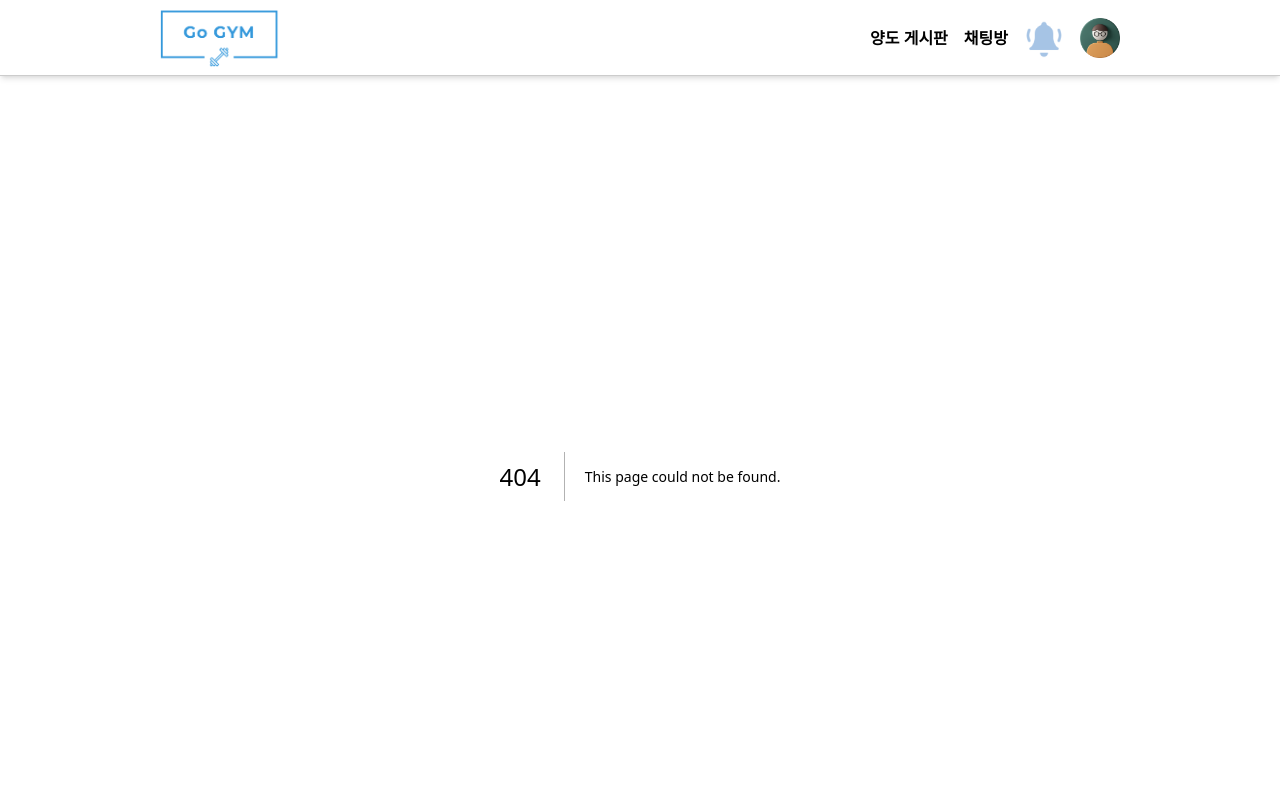
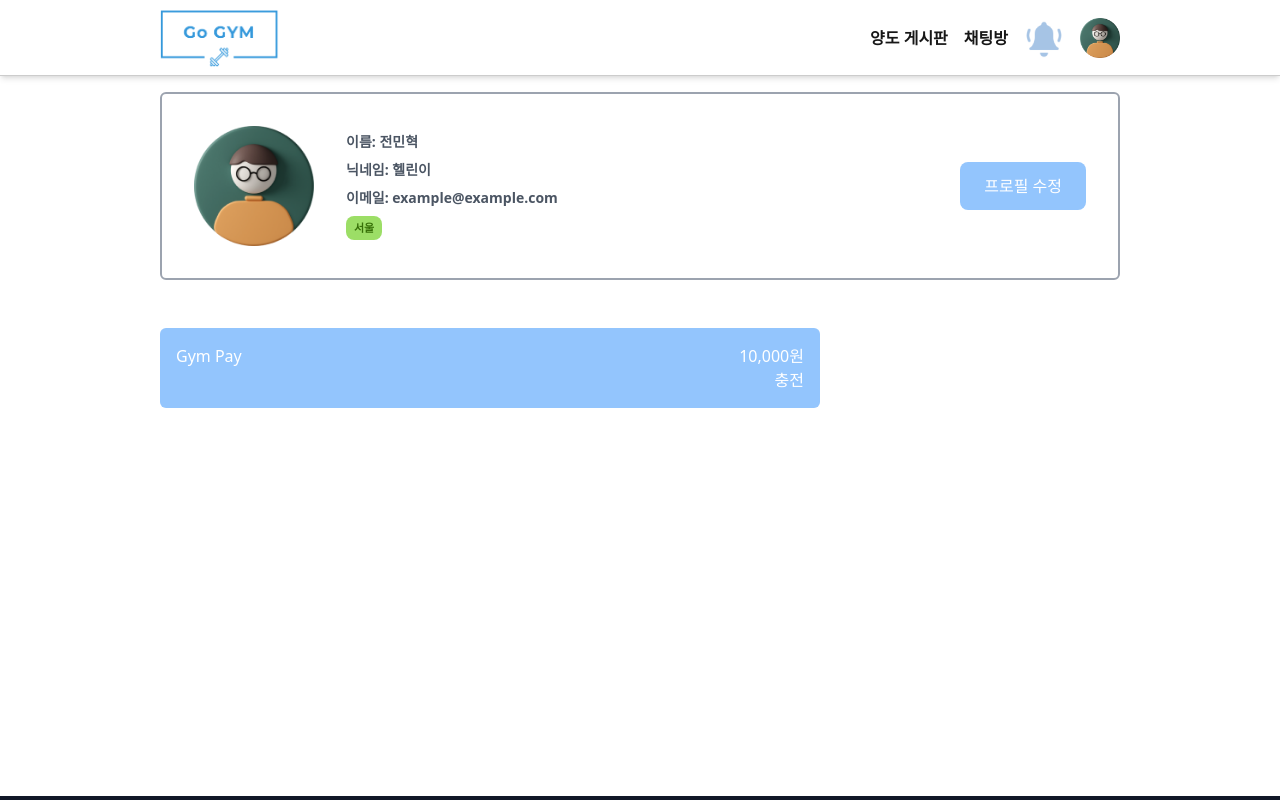
Before and after one commit to MinJuPark52/Go-Gym, a Next.js app: page /mypage in a window 1280 px wide. Before the commit this address had no page. Shown: the top 800 px of the page. Built offline with nearby package versions, Linux system fonts and the light colour scheme.

Commit message:
Design: 채팅방 메세지

```diff
--- a/app/community/[id]/page.tsx
+++ b/app/community/[id]/page.tsx
@@ -2,7 +2,7 @@ import PostDetail from '@/components/Post/PostDetail';
 
 export default function PostDetailPage() {
   return (
-    <div className=" flex justify-center">
+    <div className=" relative flex justify-center">
       <PostDetail />
     </div>
   );
--- /dev/null
+++ b/app/mypage/page.tsx
@@ -0,0 +1,13 @@
+import ChangeProfile from '@/components/MyProfile/ChangeProfile';
+import GympayBox from '@/components/MyProfile/GympayBox';
+
+export default function MyPage() {
+  return (
+    <div className=" flex justify-center">
+      <div className=" flex flex-col w-[75%] gap-12">
+        <ChangeProfile />
+        <GympayBox />
+      </div>
+    </div>
+  );
+}
--- a/components/Chat/Chat.tsx
+++ b/components/Chat/Chat.tsx
@@ -1,6 +1,8 @@
 'use client';
-
+import useSocketStore from '@/store/useSocketStore';
+import Image from 'next/image';
 import { useState } from 'react';
+import profile from '@/public/default_profile.png';
 
 export default function Chat() {
   const [text, setText] = useState('');
@@ -17,6 +19,9 @@ export default function Chat() {
   };
 
   const handleSendMessage = () => {
+    if (text.trim().length === 0) {
+      return;
+    }
     console.log(text);
     setText('');
   };
@@ -26,12 +31,39 @@ export default function Chat() {
     handleSendMessage();
   };
 
+  let buttonStyle = text.trim().length ? 'bg-blue-300' : 'bg-gray-300';
+
   return (
     <form
       onSubmit={handleSubmitMessage}
       className=" relative flex flex-col w-[70%] h-[100%] bg-blue-100 bg-opacity-40"
     >
-      <div></div>
+      <div className=" flex flex-col h-[calc(100%-10rem)] p-2 overflow-y-auto scrollbar-hide">
+        <div className=" flex items-center gap-4">
+          <Image
+            src={profile}
+            alt="profile"
+            width={40}
+            className="cursor-pointer"
+            priority
+          />
+          <div className=" flex justify-center items-center p-2 rounded-xl bg-white">
+            <p className=" text-base">{'안녕하세요'}</p>
+          </div>
+        </div>
+        <div className=" flex items-center gap-4 ml-auto">
+          <div className=" flex justify-center items-center p-2 rounded-xl bg-blue-200">
+            <p className=" text-base">{'안녕하세요'}</p>
+          </div>
+          <Image
+            src={profile}
+            alt="profile"
+            width={40}
+            className="cursor-pointer"
+            priority
+          />
+        </div>
+      </div>
       <div className=" flex absolute bottom-0 left-0 w-full h-40 bg-white p-2">
         <textarea
           className=" flex-[4] focus:outline-none"
@@ -43,7 +75,8 @@ export default function Chat() {
         <div className=" flex flex-[1] justify-center items-center">
           <button
             type="submit"
-            className='className=" p-1 pl-6 pr-6 rounded-lg bg-blue-300 text-xl text-white font-bold'
+            className={` p-1 pl-6 pr-6 rounded-lg ${buttonStyle} text-xl text-white font-bold`}
+            disabled={text.trim().length === 0}
           >
             전송
           </button>
--- a/components/Chat/ChatRoom.tsx
+++ b/components/Chat/ChatRoom.tsx
@@ -4,6 +4,7 @@ import { useQuery } from '@tanstack/react-query';
 import axios from 'axios';
 import ChatList from './ChatList';
 import Chat from './Chat';
+import { useEffect } from 'react';
 
 interface ChatItem {
   chatRoomId: number;
@@ -17,6 +18,7 @@ interface ChatItem {
 }
 
 export default function ChatRoom() {
+  //채팅방 목록 가져오기
   const { data, isSuccess } = useQuery<ChatItem[]>({
     queryKey: ['chatList'],
     queryFn: async () =>
--- /dev/null
+++ b/components/MyProfile/ChangeProfile.tsx
@@ -0,0 +1,32 @@
+import Image from 'next/image';
+import profile from '../../public/default_profile.png';
+
+export default function ChangeProfile() {
+  return (
+    <div className=" flex items-center mt-4 p-8 border-2 border-gray-400 rounded-md">
+      <Image
+        src={profile}
+        alt="profile"
+        width={120}
+        height={120}
+        className=" cursor-pointer"
+        priority
+      />
+      <div className=" flex flex-col gap-2 ml-8">
+        <p className=" font-bold text-sm text-gray-600">이름: 전민혁</p>
+        <p className=" font-bold text-sm text-gray-600">닉네임: 헬린이</p>
+        <p className=" font-bold text-sm text-gray-600">
+          이메일: example@example.com
+        </p>
+        <div className=" flex items-center gap-4">
+          <div className=" flex w-fit pl-2 pr-2 pt-1 pb-1 rounded-lg bg-[#5AC800] bg-opacity-60 ">
+            <p className=" text-[11px] text-[#377008] font-bold">서울</p>
+          </div>
+        </div>
+      </div>
+      <button className=" ml-auto h-12 p-1 pl-6 pr-6 rounded-lg bg-blue-300 text-white hover:bg-blue-500 transition-all">
+        프로필 수정
+      </button>
+    </div>
+  );
+}
--- /dev/null
+++ b/components/MyProfile/GympayBox.tsx
@@ -0,0 +1,11 @@
+export default function GympayBox() {
+  return (
+    <div className=" flex flex-col p-4 max-w-[660px] bg-blue-300 text-white rounded-md">
+      <div className=" flex justify-between">
+        <p>Gym Pay</p>
+        <p>10,000원</p>
+      </div>
+      <button className=" ml-auto">충전</button>
+    </div>
+  );
+}
--- a/components/UI/Nav.tsx
+++ b/components/UI/Nav.tsx
@@ -37,6 +37,7 @@ export default function Nav() {
             className=" cursor-pointer"
             priority
           />
+          <Link href={'/mypage'}>
             <Image
               src={profile}
               alt="profile"
@@ -44,6 +45,7 @@ export default function Nav() {
               className=" cursor-pointer"
               priority
             />
+          </Link>
         </div>
       </div>
     </div>
--- a/package.json
+++ b/package.json
@@ -9,6 +9,7 @@
     "lint": "next lint"
   },
   "dependencies": {
+    "@portone/browser-sdk": "^0.0.11",
     "@tanstack/react-query": "^5.61.3",
     "axios": "^1.7.7",
     "dompurify": "^3.2.1",
@@ -21,6 +22,7 @@
     "react-quill-new": "^3.3.3",
     "react-responsive-carousel": "^3.2.23",
     "react-router-dom": "^7.0.1",
+    "tailwind-scrollbar-hide": "^1.1.7",
     "zustand": "^5.0.1"
   },
   "devDependencies": {
--- /dev/null
+++ b/store/useSocketStore.ts
@@ -0,0 +1,11 @@
+import { create } from 'zustand';
+
+const useSocketStore = create((set) => ({
+  socket: null, // 초기 상태: 소켓 없음
+  connectSocket: () => {},
+  disconnectSocket: () => {
+    set(() => {});
+  },
+}));
+
+export default useSocketStore;
--- a/tailwind.config.ts
+++ b/tailwind.config.ts
@@ -46,5 +46,6 @@ export default {
         },
       });
     },
+    require('tailwind-scrollbar-hide'),
   ],
 } satisfies Config;
```
Also changed, not shown: 1 other file (tests, documents, lock files or other folders). Lines whose indentation alone changed are shown as unchanged.
